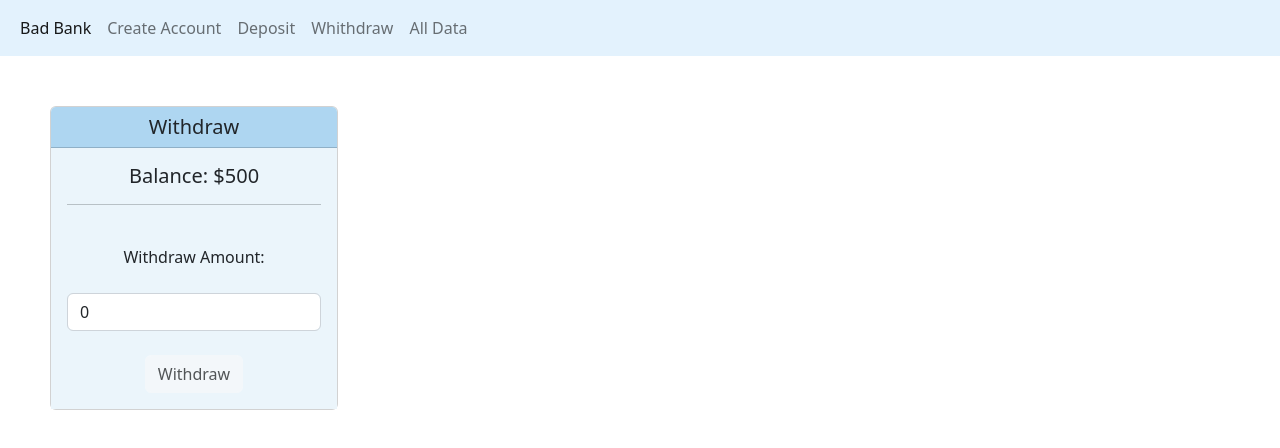
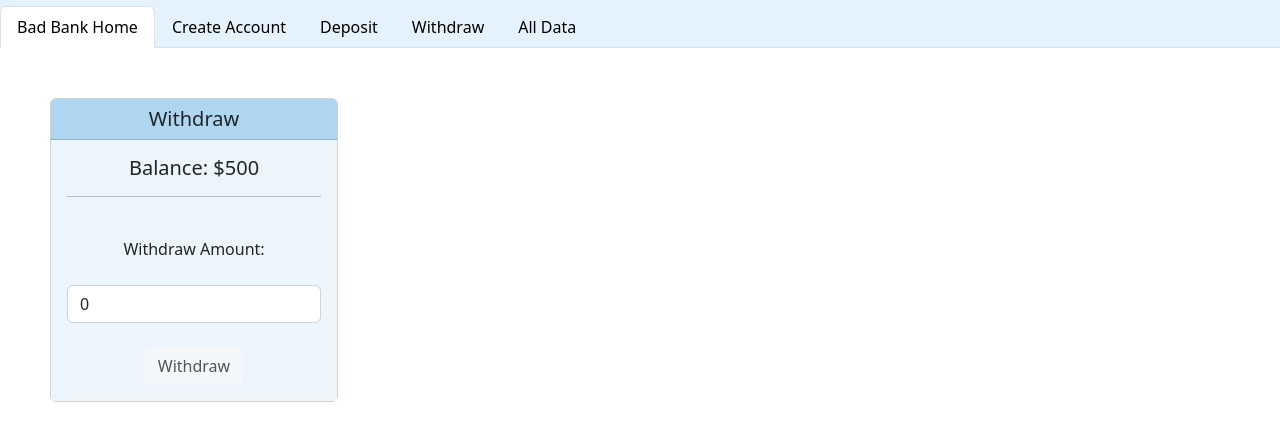
Before and after one commit to todiez/bank-react, a React (Create React App) app: page /withdraw in a window 1280 px wide. Shown: the top 448 px of the page. Built offline with nearby package versions, Linux system fonts and the light colour scheme.

Commit message:
final styling navbar

```diff
--- a/src/components/AllData.js
+++ b/src/components/AllData.js
@@ -32,7 +32,7 @@ function AllData() {
                 <td>{user.name}</td>
                 <td>{user.email}</td>
                 <td>{user.password}</td>
-                <td>{user.balance}</td>
+                <td>${user.balance}</td>
               </tr>
             </tbody>
           ))}
--- a/src/components/Navbar.js
+++ b/src/components/Navbar.js
@@ -1,53 +1,174 @@
+import React, { useState } from "react";
 import { Link } from "react-router-dom";
 
 function NavBar() {
+  const [homeIsActive, setHomeIsActive] = useState(true);
+  const [creatAccIsActive, setCreatAccIsActive] = useState(false);
+  const [depositIsActive, setDepositIsActive] = useState(false);
+  const [withdrawIsActive, setWithdrawIsActive] = useState(false);
+  const [allDataIsActive, setAllDataIsActive] = useState(false);
+
+  function toggleHomeActive() {
+    setHomeIsActive(true);
+    setCreatAccIsActive(false);
+    setDepositIsActive(false);
+    setWithdrawIsActive(false);
+    setAllDataIsActive(false);
+  }
+
+  function toggleCreatAccActive() {
+    setHomeIsActive(false);
+    setCreatAccIsActive(true);
+    setDepositIsActive(false);
+    setWithdrawIsActive(false);
+    setAllDataIsActive(false);
+  }
+
+  function toggleDepositActive() {
+    setHomeIsActive(false);
+    setCreatAccIsActive(false);
+    setDepositIsActive(true);
+    setWithdrawIsActive(false);
+    setAllDataIsActive(false);
+  }
+
+  function toggleWithdrawActive() {
+    setHomeIsActive(false);
+    setCreatAccIsActive(false);
+    setDepositIsActive(false);
+    setWithdrawIsActive(true);
+    setAllDataIsActive(false);
+  }
+
+  function toggleAllDataActive() {
+    setHomeIsActive(false);
+    setCreatAccIsActive(false);
+    setDepositIsActive(false);
+    setWithdrawIsActive(false);
+    setAllDataIsActive(true);
+  }
+
+  function className(state) {
+    return state ? "nav-link active" : "nav-link";
+  }
+
   return (
-    <nav
-      className="navbar navbar-expand-lg navbar-light"
-      style={{background: "#e3f2fd"}}
+    <>
+
+      <ul className="nav nav-tabs" style={{background: "#e3f2fd", paddingTop: "6px"}}>
+        <li className="nav-item" >
+          <Link
+            className={className(homeIsActive)}
+            to="/"
+            name="Home"
+            aria-current="page"
+            style={{color: "black"}}
+            onClick={toggleHomeActive}
           >
-      <div className="container-fluid">
-        {/* <a className="navbar-brand" href="#">
-          Navbar
-        </a> */}
-        <button
-          className="navbar-toggler"
-          type="button"
-          data-bs-toggle="collapse"
-          data-bs-target="#navbarNav"
-          aria-controls="navbarNav"
-          aria-expanded="false"
-          aria-label="Toggle navigation"
-        >
-          <span className="navbar-toggler-icon"></span>
-        </button>
-        <div className="collapse navbar-collapse" id="navbarNav">
-          <ul className="navbar-nav">
-            <li className="nav-item">
-              <Link className="nav-link active" aria-current="page" to="/">
-                Bad Bank
+            Bad Bank Home
           </Link>
-              {/* <a className="nav-link active" aria-current="page" href="#">Home</a> */}
         </li>
         <li className="nav-item">
-              <Link className="nav-link" to="/CreateAccount">
+          <Link
+            className={className(creatAccIsActive)}
+            to="/CreateAccount"
+            name="CreateAccount"
+            style={{color: "black"}}
+            onClick={toggleCreatAccActive}
+          >
             Create Account
           </Link>
         </li>
         <li className="nav-item">
-              <Link className="nav-link" to="/Deposit">Deposit</Link>
+          <Link
+            className={className(depositIsActive)}
+            name="History"
+            to="/Deposit"
+            style={{color: "black"}}
+            onClick={toggleDepositActive}
+          >
+            Deposit
+          </Link>
         </li>
         <li className="nav-item">
-              <Link className="nav-link" to="/Withdraw">Whithdraw</Link>
+          <Link
+            className={className(withdrawIsActive)}
+            name="alldatagrade"
+            to="/Withdraw"
+            style={{color: "black"}}
+            onClick={toggleWithdrawActive}
+          >
+            Withdraw
+          </Link>
         </li>
         <li className="nav-item">
-              <Link className="nav-link" to="/Alldata">All Data</Link>
+          <Link
+            className={className(allDataIsActive)}
+            name="alldata"
+            to="/Alldata"
+            style={{color: "black"}}
+            onClick={toggleAllDataActive}
+          >
+            All Data
+          </Link>
         </li>
       </ul>
-        </div>
-      </div>
-    </nav>
+    </>
   );
 }
 
 export default NavBar;
+
+// import { Link } from "react-router-dom";
+
+// function NavBar() {
+//   return (
+//     <nav
+//       className="navbar navbar-expand-lg navbar-light"
+//       style={{background: "#e3f2fd"}}
+//     >
+//       <div className="container-fluid">
+//         {/* <Link className="navbar-brand" href="#">
+//           Navbar
+//         </Link> */}
+//         <button
+//           className="navbar-toggler"
+//           type="button"
+//           data-bs-toggle="collapse"
+//           data-bs-target="#navbarNav"
+//           aria-controls="navbarNav"
+//           aria-expanded="false"
+//           aria-label="Toggle navigation"
+//         >
+//           <span className="navbar-toggler-icon"></span>
+//         </button>
+//         <div className="collapse navbar-collapse" id="navbarNav">
+//           <ul className="navbar-nav">
+//             <li className="nav-item">
+//               <Link className="nav-link active" aria-current="page" to="/">
+//                 Bad Bank
+//               </Link>
+//               {/* <Link className="nav-link active" aria-current="page" href="#">Home</Link> */}
+//             </li>
+//             <li className="nav-item">
+//               <Link className="nav-link" to="/CreateAccount">
+//                 Create Account
+//               </Link>
+//             </li>
+//             <li className="nav-item">
+//               <Link className="nav-link" to="/Deposit">Deposit</Link>
+//             </li>
+//             <li className="nav-item">
+//               <Link className="nav-link" to="/Withdraw">Whithdraw</Link>
+//             </li>
+//             <li className="nav-item">
+//               <Link className="nav-link" to="/Alldata">All Data</Link>
+//             </li>
+//           </ul>
+//         </div>
+//       </div>
+//     </nav>
+//   );
+// }
+
+// export default NavBar;
--- a/src/utils/BankContext.js
+++ b/src/utils/BankContext.js
@@ -11,7 +11,7 @@ export const useBankContext = () => useContext(BankContext);
 export default function BankProvider({ children }) {
   const [bankUser, setBankUser] = useState([
     { id: 0, name: "Paz", email: "paz@dog.co", password: "pwPaz", balance: 500.00 },
-    { id: 1, name: "Ida", email: "ida@dog.co", password: "pwId", balance: 200.00 }
+    { id: 1, name: "Ida", email: "ida@dog.co", password: "pwIda", balance: 200.00 }
   ]);
   //could also be the clients of an application of the database
 
```
Lines whose indentation alone changed are shown as unchanged.
